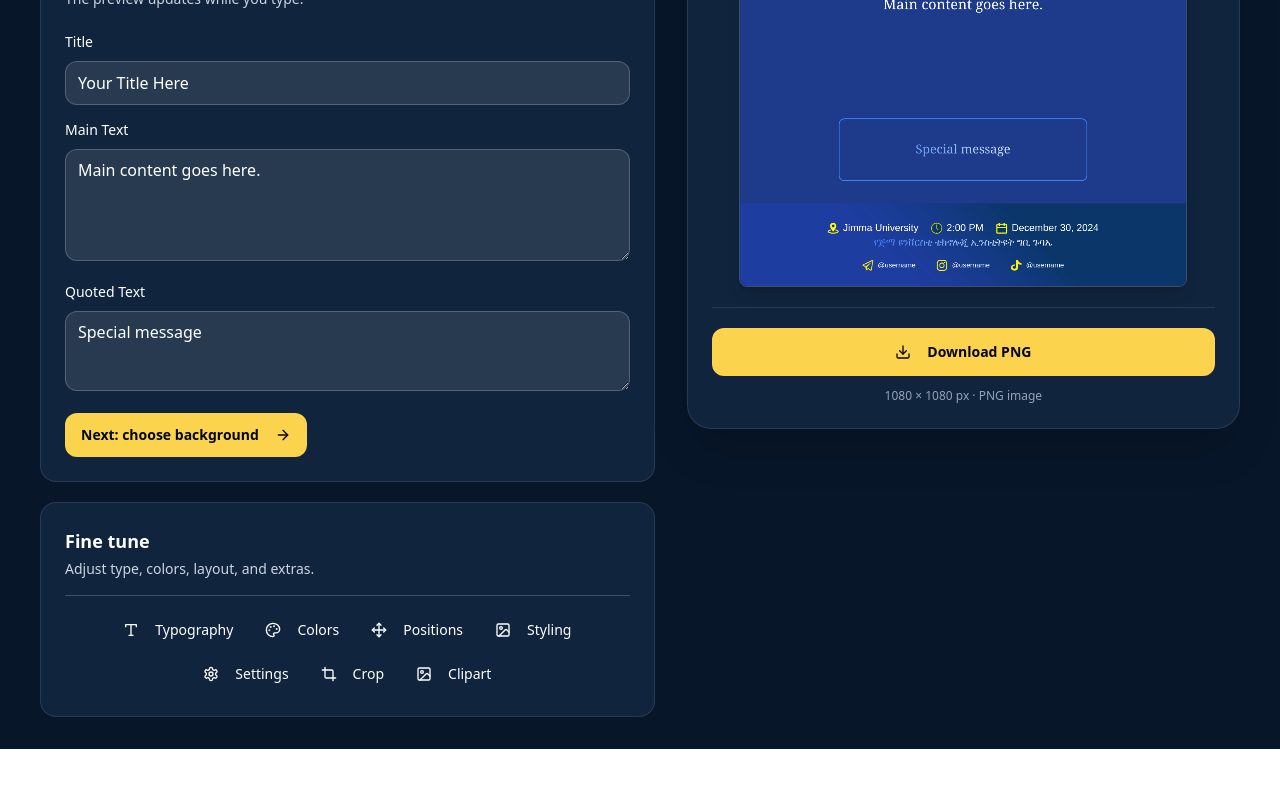
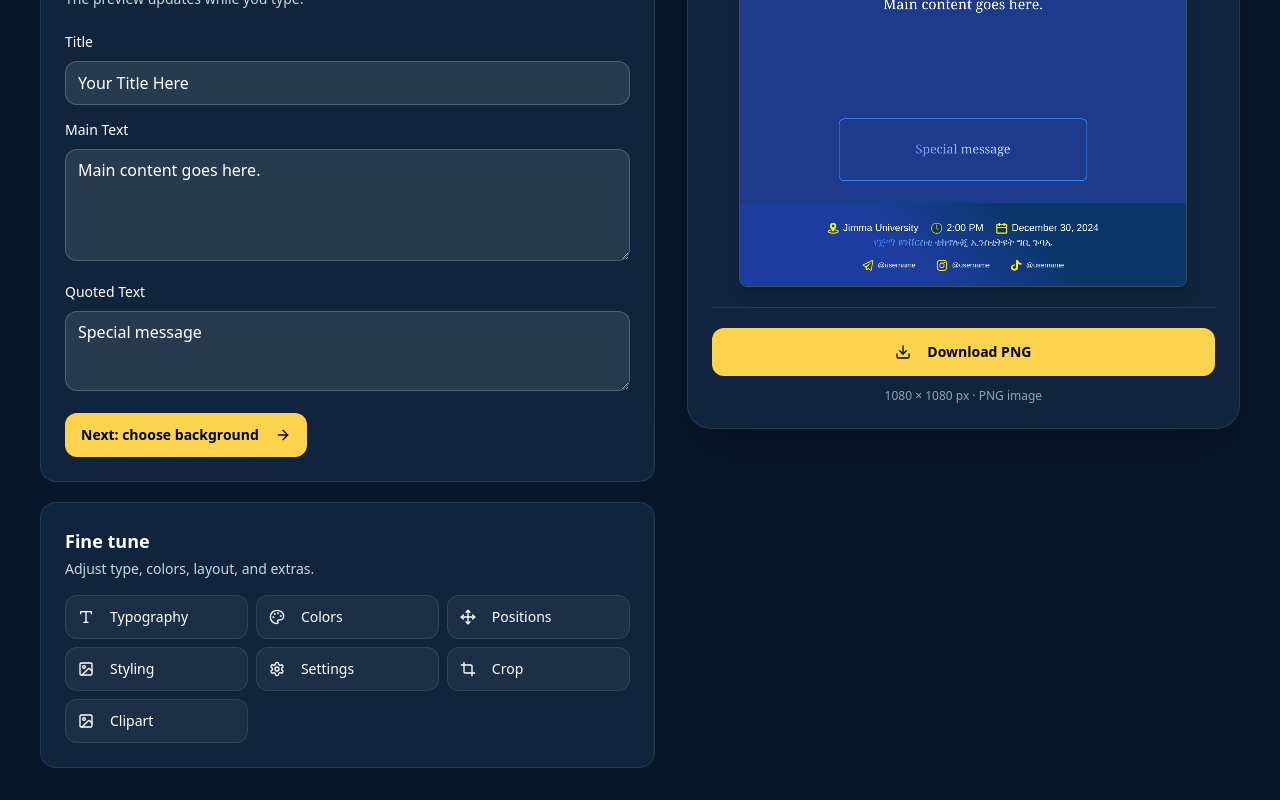
Before and after one commit to SeriousRasCode/tedraphics, a React (Vite) app: page / in a window 1280 px wide. Shown: the part 470-1270 px from the top of the page. Before the commit the page ends 1219 px from the top, so only its background shows below. Built offline with nearby package versions, Linux system fonts and the light colour scheme.

Commit message:
Organize accessible fine tune controls

```diff
--- a/src/components/PosterControls.tsx
+++ b/src/components/PosterControls.tsx
@@ -162,8 +162,8 @@ export const PosterControls = (props: PosterControlsProps) => {
 
   return (
     <div className="space-y-4">
-      {/* Navigation Bar */}
-      <div className="flex flex-wrap gap-2 justify-center border-t border-white/20 pt-4">
+      {/* Fine tuning sections */}
+      <div className="grid grid-cols-2 gap-2 sm:grid-cols-3">
         {[
           { key: 'typography', icon: Type, label: 'Typography' },
           { key: 'colors', icon: Palette, label: 'Colors' },
@@ -176,8 +176,9 @@ export const PosterControls = (props: PosterControlsProps) => {
           <Button
             key={key}
             variant="ghost" size="sm"
+            aria-expanded={Boolean(openSections[key])}
             onClick={() => onToggleSection(key)}
-            className={`text-white hover:bg-white/20 ${openSections[key] ? 'bg-white/20' : ''}`}
+            className={`h-11 justify-start rounded-xl border px-3 text-sm text-white hover:bg-white/10 hover:text-white focus-visible:ring-amber-300 ${openSections[key] ? 'border-amber-300/40 bg-amber-300/10' : 'border-white/10 bg-white/5'}`}
           >
             <Icon className="w-4 h-4 mr-2" />
             {label}
@@ -187,7 +188,7 @@ export const PosterControls = (props: PosterControlsProps) => {
 
       {/* Typography Section */}
       {openSections.typography && (
-        <div className="bg-white/5 rounded-lg p-4 space-y-4">
+        <div id="typography-controls" className="bg-white/5 rounded-lg p-4 space-y-4">
           <h3 className="text-lg font-semibold text-white mb-3">Typography</h3>
           <div className="grid grid-cols-1 md:grid-cols-2 gap-4">
             {renderFontSelector('Title Font', 'titleFont', 'titleFont')}
@@ -228,7 +229,7 @@ export const PosterControls = (props: PosterControlsProps) => {
 
       {/* Colors Section */}
       {openSections.colors && (
-        <div className="bg-white/5 rounded-lg p-4 space-y-4">
+        <div id="colors-controls" className="bg-white/5 rounded-lg p-4 space-y-4">
           <h3 className="text-lg font-semibold text-white mb-3">Colors & Gradients</h3>
 
           <div className="grid grid-cols-1 md:grid-cols-2 gap-4">
@@ -280,7 +281,7 @@ export const PosterControls = (props: PosterControlsProps) => {
 
       {/* Positions Section */}
       {openSections.positions && (
-        <div className="bg-white/5 rounded-lg p-4 space-y-4">
+        <div id="positions-controls" className="bg-white/5 rounded-lg p-4 space-y-4">
           <h3 className="text-lg font-semibold text-white mb-3">Positions</h3>
           <div className="grid grid-cols-1 md:grid-cols-2 gap-4">
             {[
@@ -307,7 +308,7 @@ export const PosterControls = (props: PosterControlsProps) => {
 
       {/* Styling Section */}
       {openSections.styling && (
-        <div className="bg-white/5 rounded-lg p-4 space-y-4">
+        <div id="styling-controls" className="bg-white/5 rounded-lg p-4 space-y-4">
           <h3 className="text-lg font-semibold text-white mb-3">Styling Options</h3>
           <div className="space-y-4">
             <div className="space-y-2">
@@ -360,7 +361,7 @@ export const PosterControls = (props: PosterControlsProps) => {
 
       {/* Settings Section */}
       {openSections.settings && (
-        <div className="bg-white/5 rounded-lg p-4 space-y-4">
+        <div id="settings-controls" className="bg-white/5 rounded-lg p-4 space-y-4">
           <h3 className="text-lg font-semibold text-white mb-3">Settings</h3>
           <div className="space-y-4">
             <div className="flex items-center justify-between">
@@ -455,7 +456,7 @@ export const PosterControls = (props: PosterControlsProps) => {
 
       {/* Crop Section */}
       {openSections.crop && (
-        <div className="bg-white/5 rounded-lg p-4 space-y-4">
+        <div id="crop-controls" className="bg-white/5 rounded-lg p-4 space-y-4">
           <h3 className="text-lg font-semibold text-white mb-3">Image Cropping</h3>
           <div className="grid grid-cols-1 md:grid-cols-2 gap-4">
             <div className="space-y-2">
@@ -476,7 +477,7 @@ export const PosterControls = (props: PosterControlsProps) => {
 
       {/* Clipart Section */}
       {openSections.clipart && (
-        <div className="bg-white/5 rounded-lg p-4 space-y-4">
+        <div id="clipart-controls" className="bg-white/5 rounded-lg p-4 space-y-4">
           <div className="flex items-center justify-between">
             <h3 className="text-lg font-semibold text-white">Clipart</h3>
             {clipart.image && (
```
